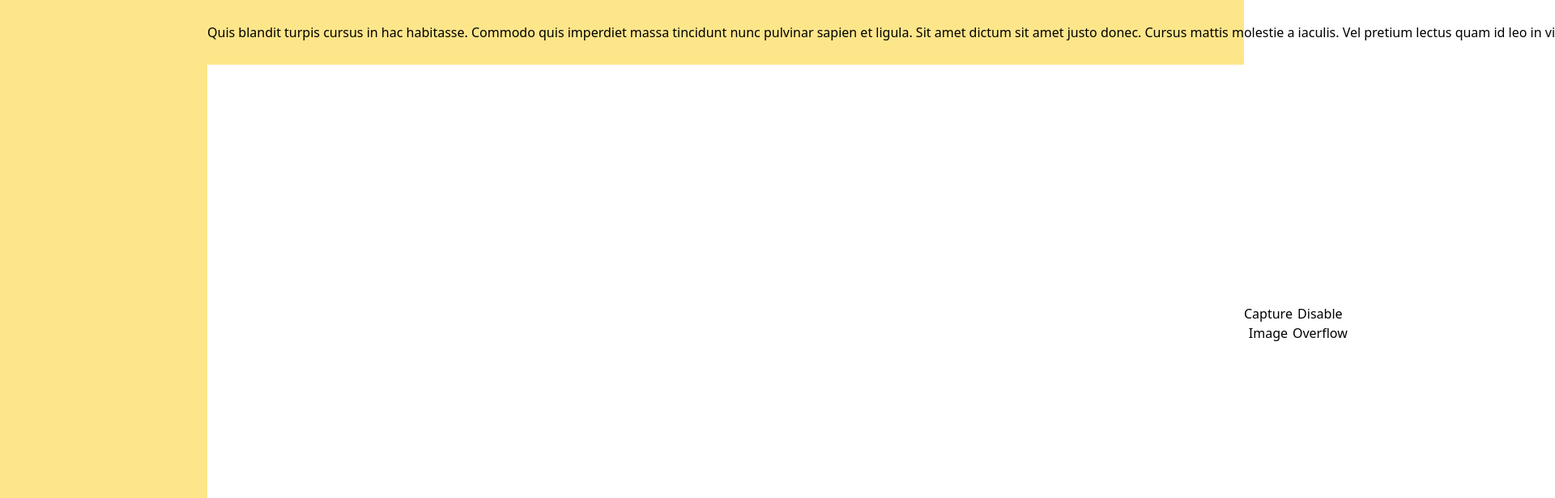
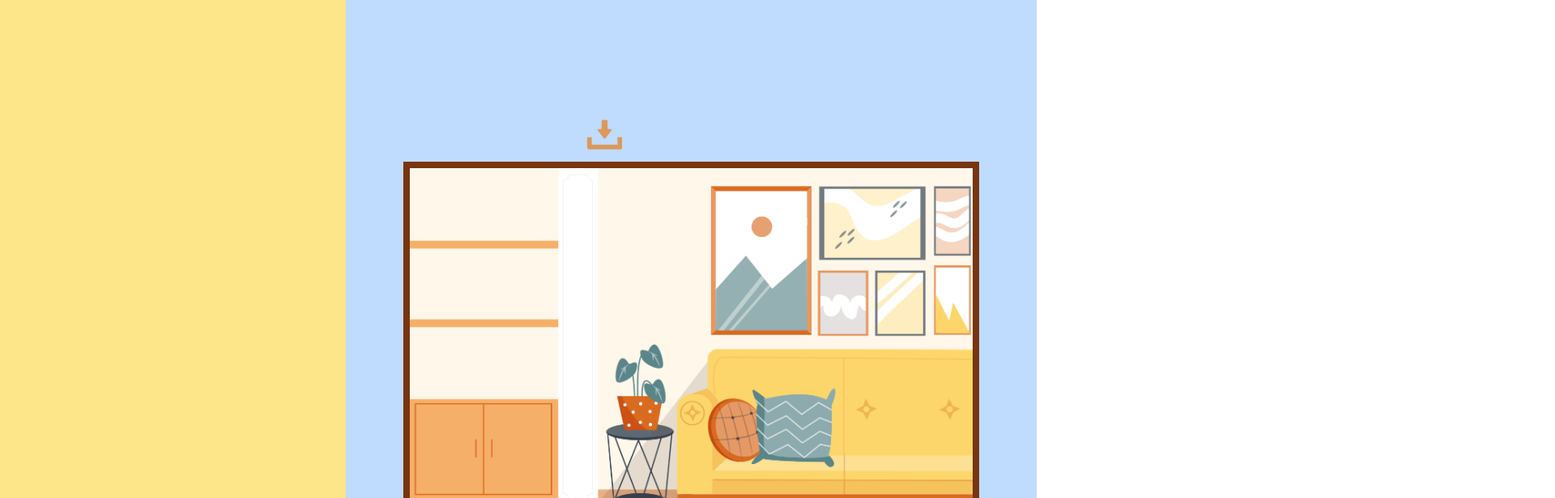
Before and after one commit to ss1119/virtual_background_creator_frontend, a React (Create React App) app: page / in a window 1280 px wide. Shown: the top 616 px of the page at 81% size, 1920 px wide, since content can reach past the window. Built offline with nearby package versions, Linux system fonts and the light colour scheme.

Commit message:
[feature] 背景画像がダウンロードできるようになった
divタグの中に入っているもの全てを画像出力します

```diff
--- a/src/components/parts/DownloadButton.tsx
+++ b/src/components/parts/DownloadButton.tsx
@@ -2,14 +2,14 @@ type Props = {
   onClick: () => void;
 };
 
-export const ExportButton = (props: Props) => {
+export const DownloadButton = (props: Props) => {
   return (
-    <div className="flex justify-center items-center">
+    <div className="flex justify-end items-center">
       <button
-        className="text-center mt-3 w-64 py-3 text-base rounded-md text-white bg-yellow-500"
+        className="text-center mt-3 w-64 py-3"
         onClick={props.onClick}
       >
-        画像ダウンロードする
+        <img src="./download-icon.png" className="w-1/6 z-0"></img>
       </button>
 
     </div>
--- a/src/components/templates/EditArea.tsx
+++ b/src/components/templates/EditArea.tsx
@@ -1,28 +1,21 @@
 import { useRef, useState } from "react";
 import exportAsImage from "./exportAsImage";
+import { DownloadButton } from "../parts/DownloadButton";
 
 export const EditArea = () => {
-  const exportRef = useRef();
+  const exportRef:any = useRef();
   const [enableOverflow, setOverflow] = useState(true); // for demo purpose
   return (
     <>
-      <div className="w-full h-93 bg-yellow-200 py-7 parent">
-        <div ref={exportRef}>
-          <p className={enableOverflow ? "whitespace-nowrap" : ""}>
-            Quis blandit turpis cursus in hac habitasse. Commodo quis imperdiet
-            massa tincidunt nunc pulvinar sapien et ligula. Sit amet dictum sit
-            amet justo donec. Cursus mattis molestie a iaculis. Vel pretium
-            lectus quam id leo in vitae. Quam nulla porttitor massa id neque
-            aliquam vestibulum morbi blandit.
-          </p>
+      <div className="w-2/3 h-screen bg-blue-200 parent flex flex-col justify-center items-center">
+        <DownloadButton onClick={() => exportAsImage(exportRef.current, "virtual-background")}></DownloadButton>
+        <div ref={exportRef} className="w-5/6 border-8 border-yellow-900">
+          <img src="./bg.png" className="w-max z-0"></img>
         </div>
+        {/* <button onClick={() => setOverflow(!enableOverflow)}>
+          {enableOverflow ? "Disable Overflow" : "Enable Overflow"}
+        </button> */}
       </div>
-      <button onClick={() => exportAsImage(exportRef.current, "test")}>
-        Capture Image
-      </button>
-      <button onClick={() => setOverflow(!enableOverflow)}>
-        {enableOverflow ? "Disable Overflow" : "Enable Overflow"}
-      </button>
     </>
   );
 }
```
Also changed, not shown: public/bg.png (added), public/download-icon.png (added).
